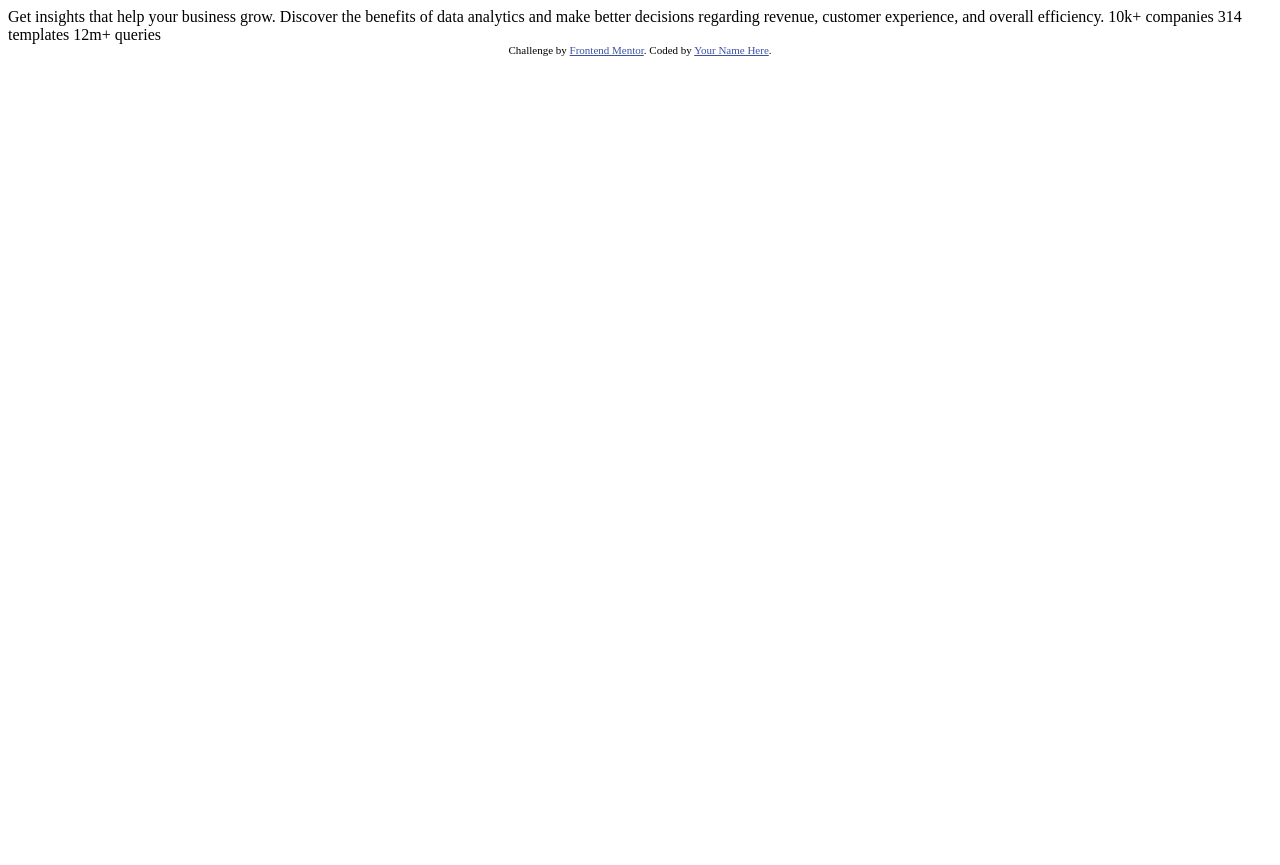
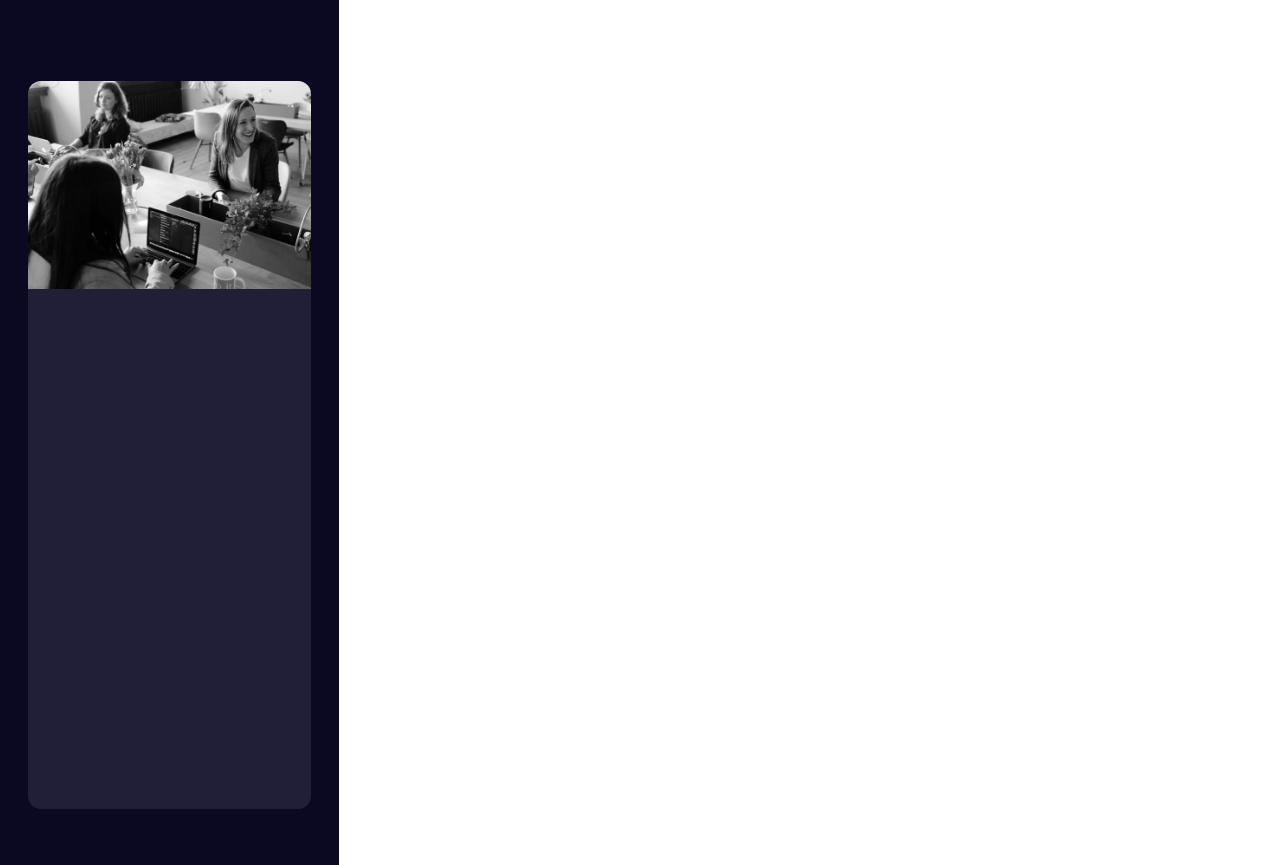
Before and after one commit to Artboeira/Company_Card_Preview, a plain HTML site: page index.html in a window 1280 px wide. Before the commit the page ends 800 px from the top, so only its background shows below. Drawn offline with Linux system fonts and the light colour scheme.

Commit message:
html adicionado

```diff
--- a/index.html
+++ b/index.html
@@ -6,28 +6,29 @@
 
   <link rel="icon" type="image/png" sizes="32x32" href="./images/favicon-32x32.png">
 
-  <title>Frontend Mentor | Stats preview card component</title>
+  <title>Stats preview card component</title>
 
-  <!-- Feel free to remove these styles or customise in your own stylesheet 👍 -->
-  <style>
-    .attribution { font-size: 11px; text-align: center; }
-    .attribution a { color: hsl(228, 45%, 44%); }
-  </style>
+  <!-- STYLE-->
+  <link rel="stylesheet" href="style.css" />
+
+  <!-- FONTS -->
+  <link rel="preconnect" href="https://fonts.googleapis.com">
+  <link rel="preconnect" href="https://fonts.gstatic.com" crossorigin>
+  <link href="https://fonts.googleapis.com/css2?family=Inter:wght@400;700&display=swap" rel="stylesheet">
+
 </head>
+
 <body>
+  <div id="rectangle">
 
-  Get insights that help your business grow.
+    <div class="foo">
+      <div>
+        <img src="images/image-header-mobile.jpg" alt="">
+      </div>
+    </div>
 
-  Discover the benefits of data analytics and make better decisions regarding revenue, customer
-  experience, and overall efficiency.
 
-  10k+ companies
-  314 templates
-  12m+ queries
-
-  <div class="attribution">
-    Challenge by <a href="https://www.frontendmentor.io?ref=challenge" target="_blank">Frontend Mentor</a>.
-    Coded by <a href="#">Your Name Here</a>.
   </div>
 </body>
+
 </html>
```
